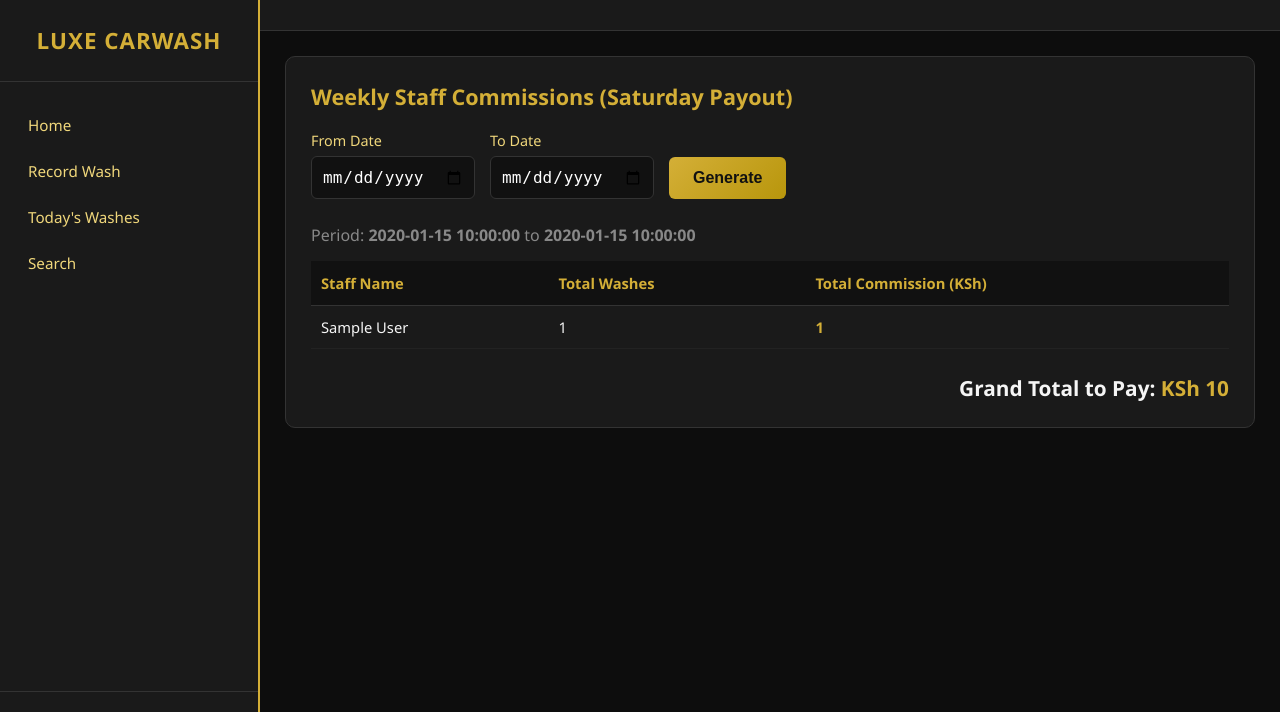
After one commit to Dan150498/luxe-carwash, a Python web app: template templates/weekly_commissions.html in a window 1280 px wide. The commit adds this page. Shown: the top 712 px of the page. Run offline with Jinja, Linux system fonts and the light colour scheme; the template is opened without the code that fills it: most values are stand-ins (such as "Sample title", 1, 10 or a date in 2020).

Commit message:
Add files via upload

```diff
--- a/templates/base.html
+++ b/templates/base.html
@@ -24,6 +24,8 @@
                     <a href="{{ url_for('manage_staff') }}" class="nav-item">Manage Staff</a>
                     <a href="{{ url_for('change_prices') }}" class="nav-item">Change Prices</a>
                     <a href="{{ url_for('manage_types_services') }}" class="nav-item">Types & Services</a>
+                    <a href="{{ url_for('daily_commissions') }}" class="nav-item">Daily Commissions</a>
+                    <a href="{{ url_for('weekly_commissions') }}" class="nav-item">Weekly Payout</a>
                 {% else %}
                     <a href="{{ url_for('cashier_home') }}" class="nav-item">Home</a>
                     <a href="{{ url_for('record_wash') }}" class="nav-item">Record Wash</a>
--- /dev/null
+++ b/templates/weekly_commissions.html
@@ -0,0 +1,58 @@
+{% extends "base.html" %}
+
+{% block title %}Weekly Commissions - Luxe Carwash{% endblock %}
+
+{% block content %}
+<div class="card">
+    <h2>Weekly Staff Commissions (Saturday Payout)</h2>
+
+    <form method="GET" style="margin-bottom:25px;">
+        <div style="display:flex; gap:15px; align-items:flex-end; flex-wrap:wrap;">
+            <div class="form-group" style="margin-bottom:0;">
+                <label>From Date</label>
+                <input type="date" name="start" value="{{ start_date }}"
+                       style="padding:10px; background:#111; color:white; border:1px solid #333; border-radius:6px;">
+            </div>
+            <div class="form-group" style="margin-bottom:0;">
+                <label>To Date</label>
+                <input type="date" name="end" value="{{ end_date }}"
+                       style="padding:10px; background:#111; color:white; border:1px solid #333; border-radius:6px;">
+            </div>
+            <button type="submit" class="btn">Generate</button>
+        </div>
+    </form>
+
+    <p style="color:#888; margin-bottom:15px;">
+        Period: <strong>{{ start_date }}</strong> to <strong>{{ end_date }}</strong>
+    </p>
+
+    <div class="table-responsive">
+        <table>
+            <thead>
+                <tr>
+                    <th>Staff Name</th>
+                    <th>Total Washes</th>
+                    <th>Total Commission (KSh)</th>
+                </tr>
+            </thead>
+            <tbody>
+                {% for r in results %}
+                <tr>
+                    <td>{{ r.full_name }}</td>
+                    <td>{{ r.total_washes }}</td>
+                    <td style="color:#d4af37; font-weight:600;">{{ r.total_commission }}</td>
+                </tr>
+                {% else %}
+                <tr>
+                    <td colspan="3" style="color:#888;">No commissions in this period</td>
+                </tr>
+                {% endfor %}
+            </tbody>
+        </table>
+    </div>
+
+    <div style="margin-top:25px; text-align:right; font-size:1.3rem;">
+        <strong>Grand Total to Pay: <span style="color:#d4af37;">KSh {{ grand_total }}</span></strong>
+    </div>
+</div>
+{% endblock %}
```
Also changed, not shown: templates/daily_commissions.html (added, +49 -0 lines).
